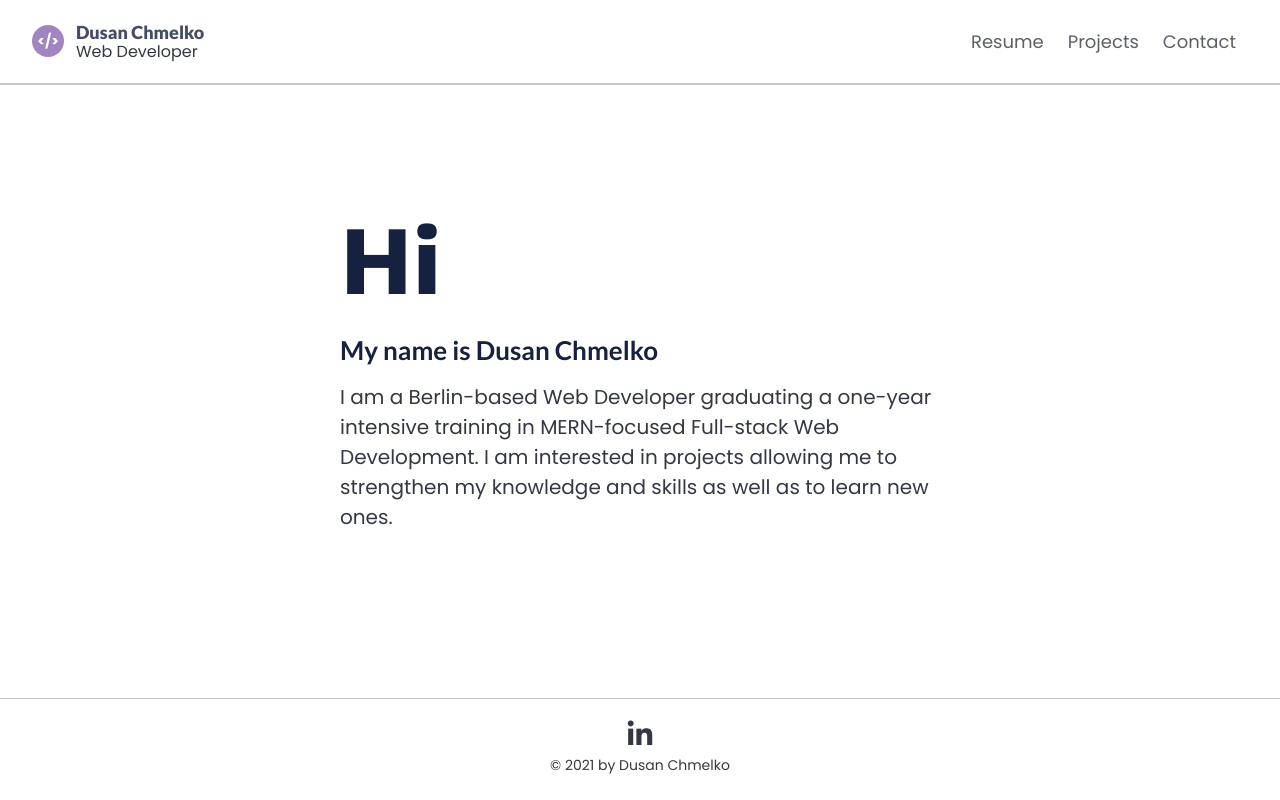
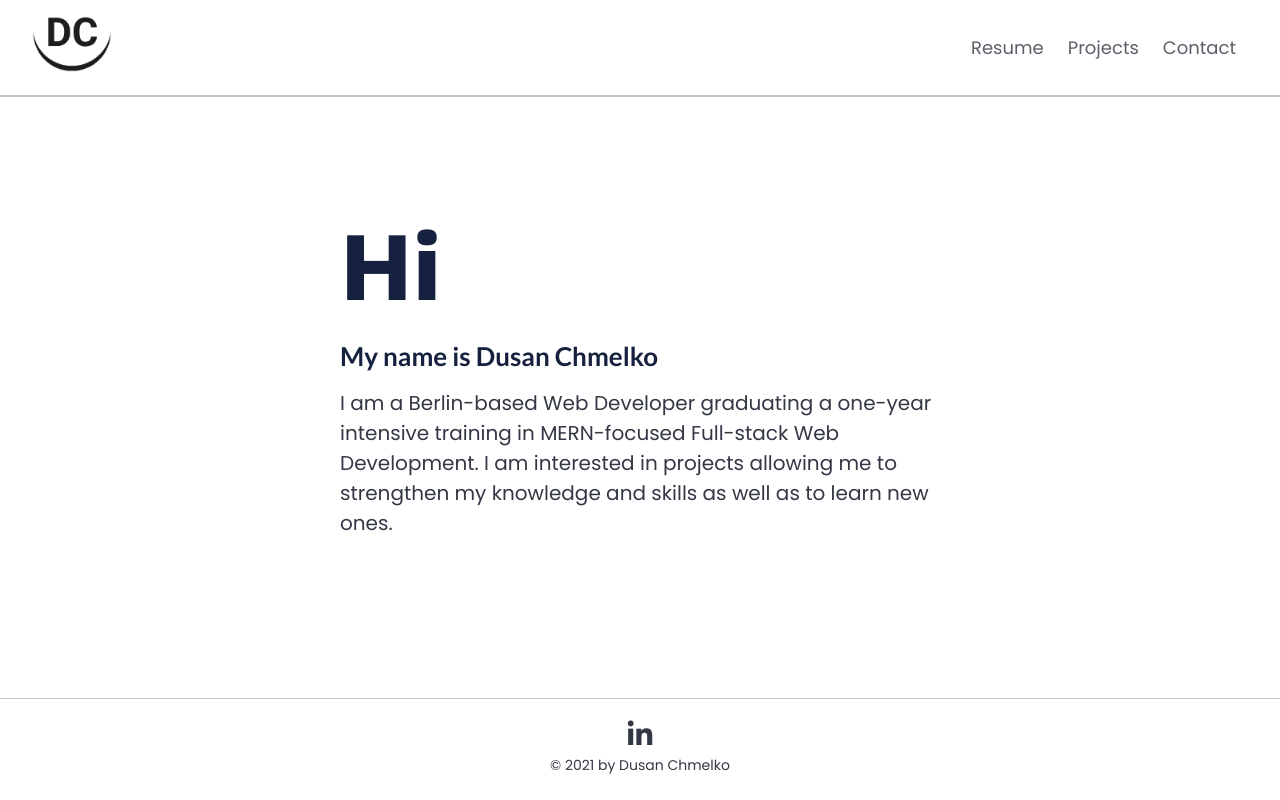
Before and after one commit to osmonoh/portfolio-react, a React (Create React App) app: page / in a window 1280 px wide. Built offline with nearby package versions, Linux system fonts and the light colour scheme.

Commit message:
playing with logo

```diff
--- a/src/components/Navbar.js
+++ b/src/components/Navbar.js
@@ -1,22 +1,27 @@
 import React from "react";
 import { Link } from "react-router-dom";
+
+import myLogo from "../images/dc_moon_down.png";
 
 const Navbar = () => {
   return (
     <nav className="navbar center-nav">
       <div className="navbar-left">
         <Link to="/">
-          <div className="logo logo-current">
-            {/* <i className="fa fa-code fa-lg" aria-hidden="true"></i>  */}
+          {/* <div className="logo logo-current">
+            <i className="fa fa-code fa-lg" aria-hidden="true"></i>
             &lt;&#47;&gt;
+          </div> */}
+          <div className="myLogo">
+            <img src={myLogo} alt="logo" />
           </div>
         </Link>
-        <Link to="/">
+        {/* <Link to="/">
           <div className="name">
             <h5 className="name-heading">Dusan Chmelko</h5>
             <p className="name-title">Web Developer</p>
           </div>
-        </Link>
+        </Link> */}
       </div>
       <div className="navbar-right">
         <Link className="navbar-right-link" to="./pages/resume">
--- a/src/style/_navbar.scss
+++ b/src/style/_navbar.scss
@@ -46,6 +46,14 @@
     .logo-current {
       background-color: rebeccapurple;
       color: white;
+    }
+
+    .myLogo {
+      width: 80px;
+
+      img {
+        width: 100%;
+      }
     }
 
     .name {
```
Also changed, not shown: src/images/dc_moon_down.png (added).
